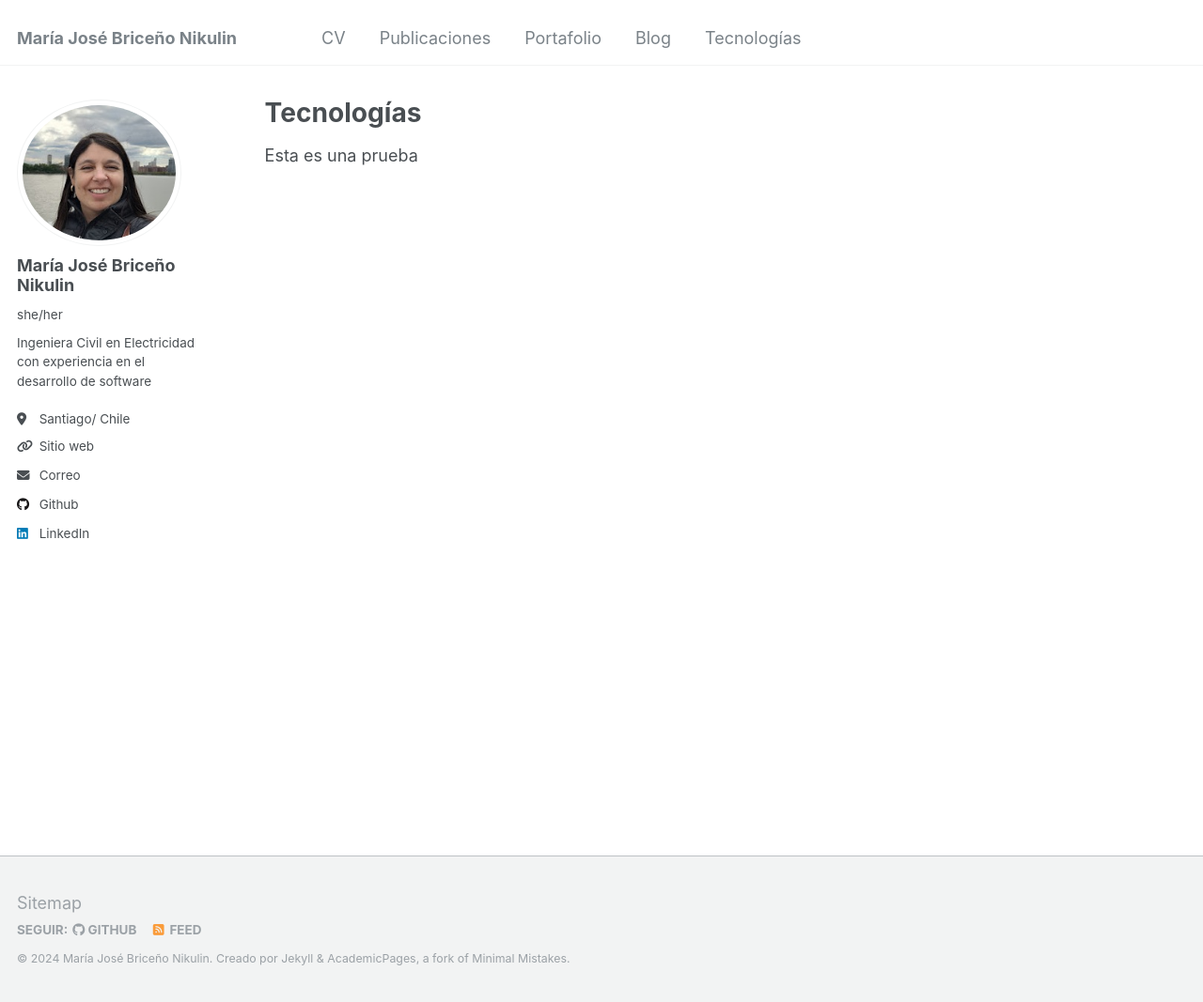
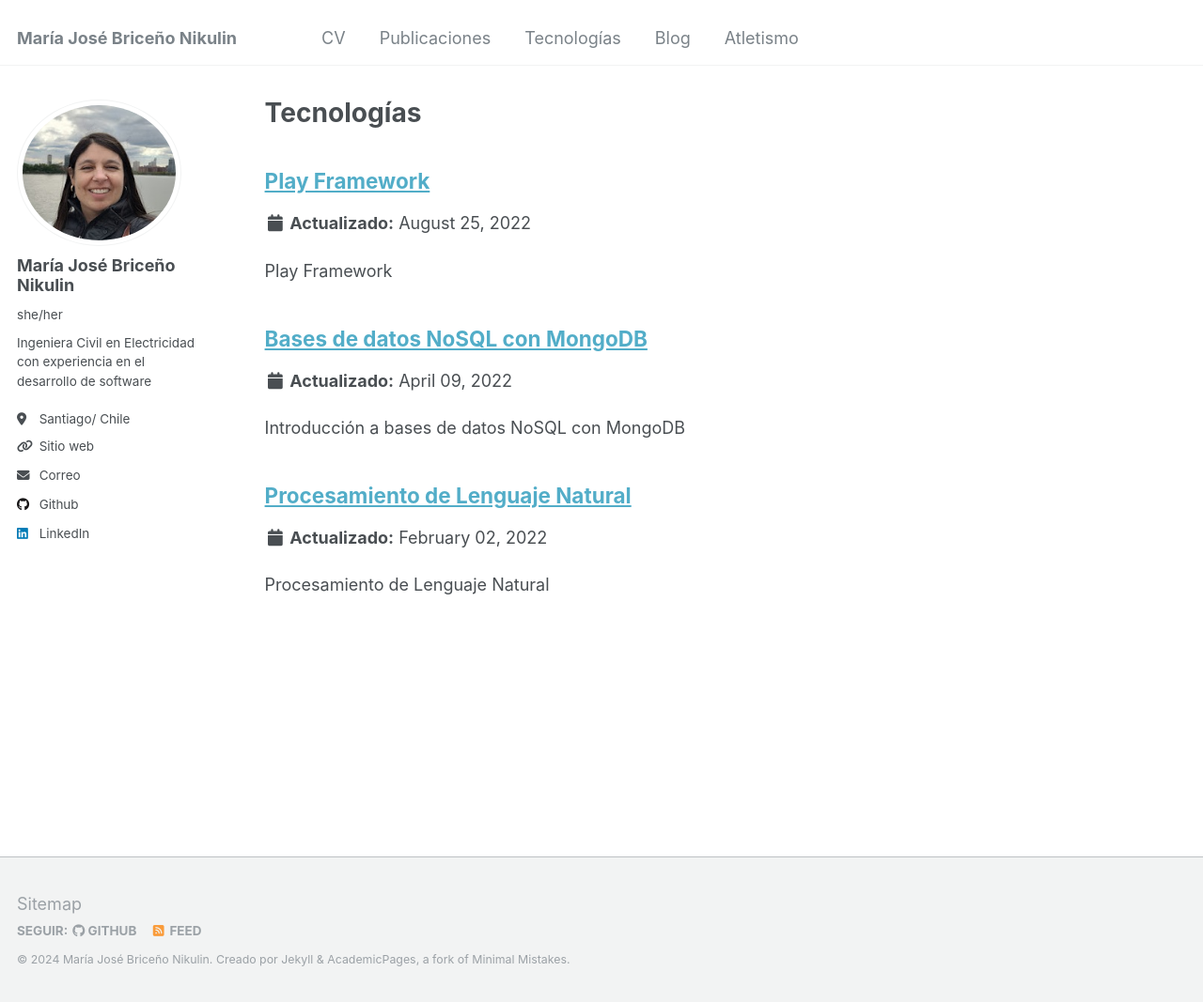
Before and after one commit to majobrini/majobrini.github.io, a Jekyll site: the page built from _pages/technologies.md, in a window 1280 px wide and 1067 px high. Shown: the whole window at 94% size. Built offline with Jekyll 4.4.1, drawn with Linux system fonts in a browser that asks for light colours.

Commit message:
se agregan los certificados de cursos de udemy y coursera, se agrega item de atletismo

```diff
--- a/_config.yml
+++ b/_config.yml
@@ -171,7 +171,7 @@ kramdown:
 
 # These settings control the types of collections used by the template
 collections:
-  teaching:
+  athletics:
     output: true
     permalink: /:collection/:path/
   publications:
@@ -180,7 +180,7 @@ collections:
   portfolio:
     output: true
     permalink: /:collection/:path/
-  talks:
+  technologies:
     output: true
     permalink: /:collection/:path/
 
@@ -205,10 +205,10 @@ defaults:
     values:
       layout: single
       author_profile: true
-  # _teaching
+  # _athletics
   - scope:
       path: ""
-      type: teaching
+      type: athletics
     values:
       layout: single
       author_profile: true
@@ -232,10 +232,10 @@ defaults:
       author_profile: true
       share: true
       comment: true
-  # _talks
+  # _technologies
   - scope:
       path: ""
-      type: talks
+      type: technologies
     values:
       layout: talk
       author_profile: true
--- a/_data/navigation.yml
+++ b/_data/navigation.yml
@@ -7,10 +7,6 @@
 main:
   #- title: "Publications"
   # url: /publications/
-
-  #  - title: "Talks"
-  #   url: /talks/
-
   #  - title: "Teaching"
   #   url: /teaching/
 
@@ -20,14 +16,17 @@ main:
   - title: "Publicaciones"
     url: /publications/
 
-  - title: "Portafolio"
-    url: /portfolio/
-
-  - title: "Blog "
-    url: /year-archive/
+    #- title: "Portafolio"
+      # url: /portfolio/
 
   #- title: "Guide"
   # url: /markdown/
 
   - title: "Tecnologías"
     url: /technologies/
+
+  - title: "Blog "
+    url: /year-archive/
+
+  - title: "Atletismo"
+    url: /athletics/
--- a/_pages/technologies.md
+++ b/_pages/technologies.md
@@ -5,6 +5,9 @@ permalink: /technologies/
 author_profile: true
 ---
 
-Esta es una prueba
+{% include base_path %}
 
-{% include base_path %}
+
+{% for post in site.technologies reversed %}
+    {% include archive-single.html %}
+{% endfor %}
--- /dev/null
+++ b/_technologies/coursera-mongo.md
@@ -0,0 +1,21 @@
+---
+title: "Bases de datos NoSQL con MongoDB"
+collection: technologies
+type: "technologies"
+permalink: /technologies/mongo
+date: 2022-04-09
+location: "Santiago, Chile"
+excerpt: "Introducción a bases de datos NoSQL con MongoDB"
+tags:
+    - NoSQL DB
+---
+
+
+<div style="text-align: justify;">Introducción a bases de datos NoSQL con MongoDB</div>
+<br>
+<!--more-->
+
+<p align="center">
+  <p align="center">
+  <img src="/files/mongo.jpg" alt="Certificado Mongo">
+</p>
--- /dev/null
+++ b/_technologies/coursera-nlp.md
@@ -0,0 +1,19 @@
+---
+title: "Procesamiento de Lenguaje Natural"
+collection: technologies
+type: "technologies"
+permalink: /technologies/coursera
+venue: "Universidad Austral, Facultad de Ingeniería"
+date: 2022-02-02
+location: "Santiago, Chile"
+excerpt: "Procesamiento de Lenguaje Natural"
+---
+
+
+<div style="text-align: justify;">Introduccion al lenguaje natural</div>
+<br>
+<!--more-->
+<p align="center">
+  <p align="center">
+  <img src="/files/nlp.jpg" alt="Certificado NLP">
+</p>
```
Also changed, not shown: _athletics/2024-08-11.md (added, +10 -0 lines), _athletics/2024-09-18.md (added, +10 -0 lines), _pages/athletics.html (added, +16 -0 lines), _publications/2019-11-30.md (+1 -1 lines), _technologies/udemy-play.md (added, +18 -0 lines), files/mongo.jpg (added), files/nlp.jpg (added), files/resumenhabilidades.PNG (deleted), files/udemy-play.jpg (added), 6 other files.
